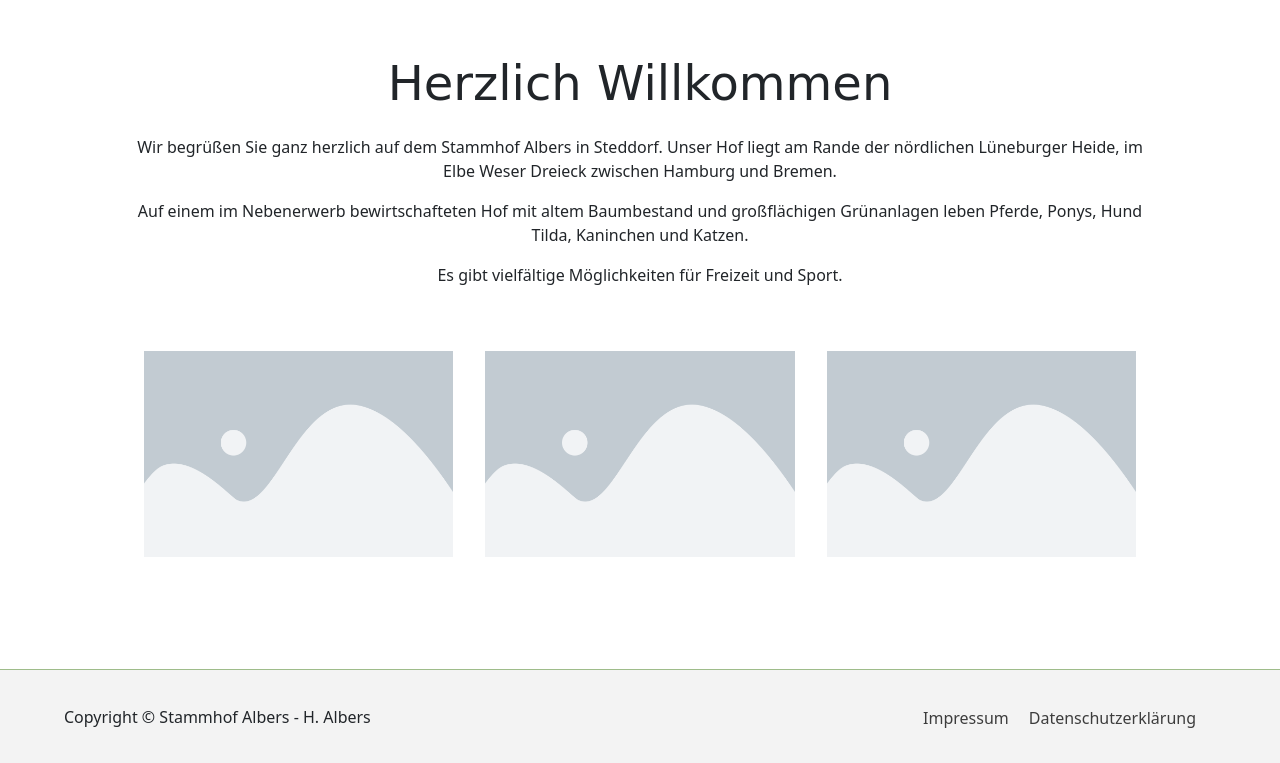
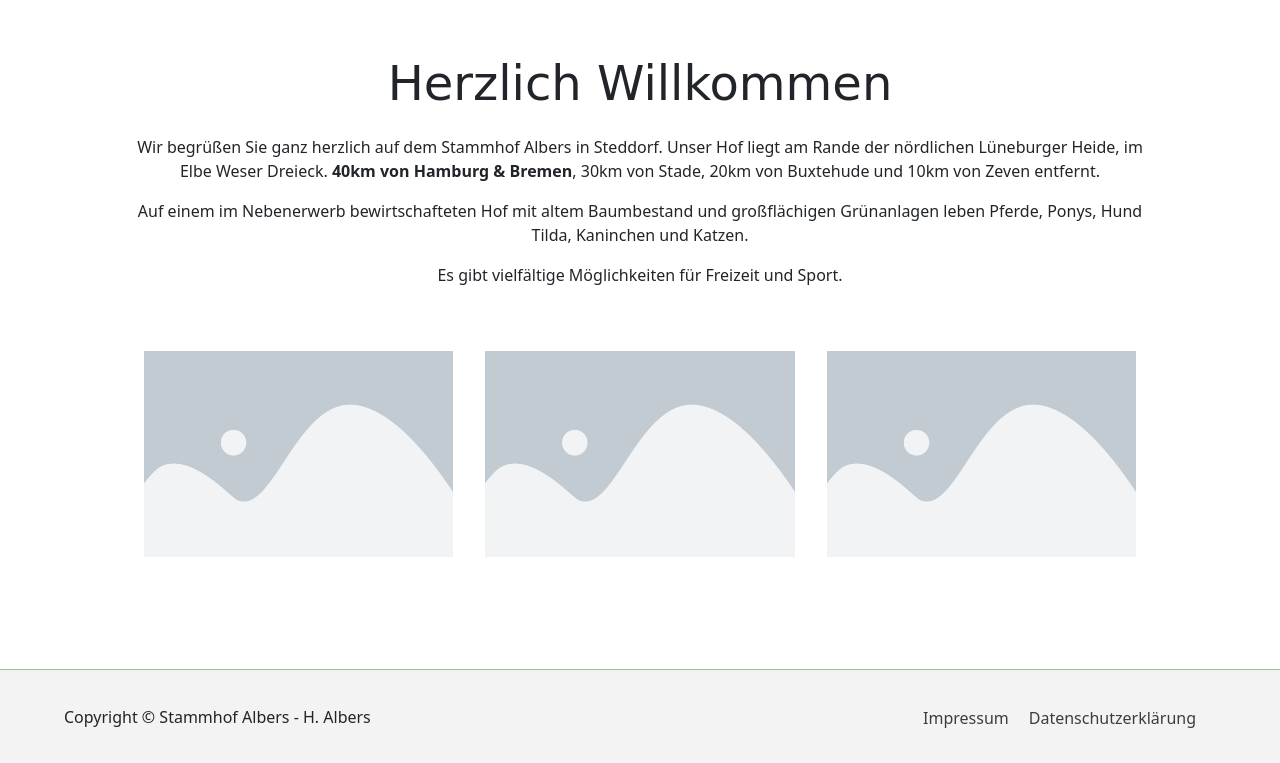
Before and after one commit to supernasee/website-stammhof, a plain HTML site: page index.html in a window 1280 px wide. Shown: the part 823-1586 px from the top of the page. Drawn offline with nearby package versions, Linux system fonts and the light colour scheme; a web font is replaced by a local one.

Commit message:
text changes

```diff
--- a/index.html
+++ b/index.html
@@ -74,7 +74,7 @@
     </div>
     <div id="welcome" class="text-center home-text-container">
         <p class="title">Herzlich Willkommen</p>
-        <p>Wir begrüßen Sie ganz herzlich auf dem Stammhof Albers in Steddorf. Unser Hof liegt am Rande der nördlichen Lüneburger Heide, im Elbe Weser Dreieck zwischen Hamburg und Bremen.</p>
+        <p>Wir begrüßen Sie ganz herzlich auf dem Stammhof Albers in Steddorf. Unser Hof liegt am Rande der nördlichen Lüneburger Heide, im Elbe Weser Dreieck. <strong>40km von Hamburg & Bremen</strong>, 30km von Stade, 20km von Buxtehude und 10km von Zeven entfernt.</p>
         <p>Auf einem im Nebenerwerb bewirtschafteten Hof mit altem Baumbestand und großflächigen Grünanlagen leben Pferde, Ponys, Hund Tilda, Kaninchen und Katzen.</p>
         <p>Es gibt vielfältige Möglichkeiten für Freizeit und Sport.</p>
         <div class="row mt-5 g-0">
```
